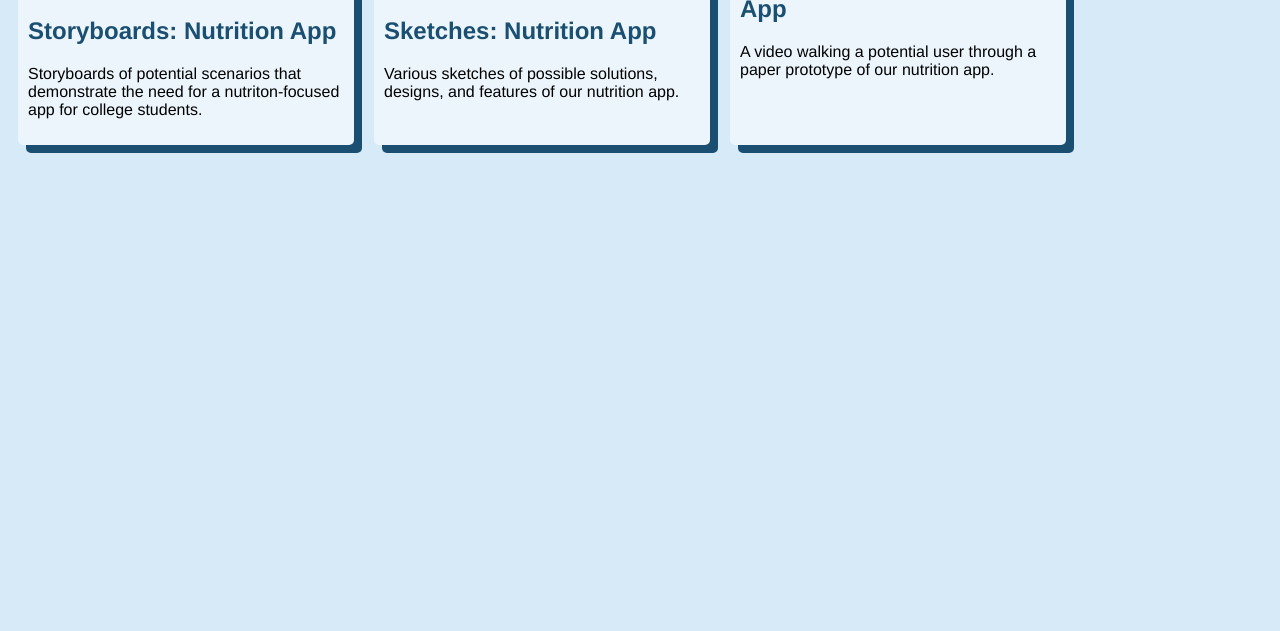
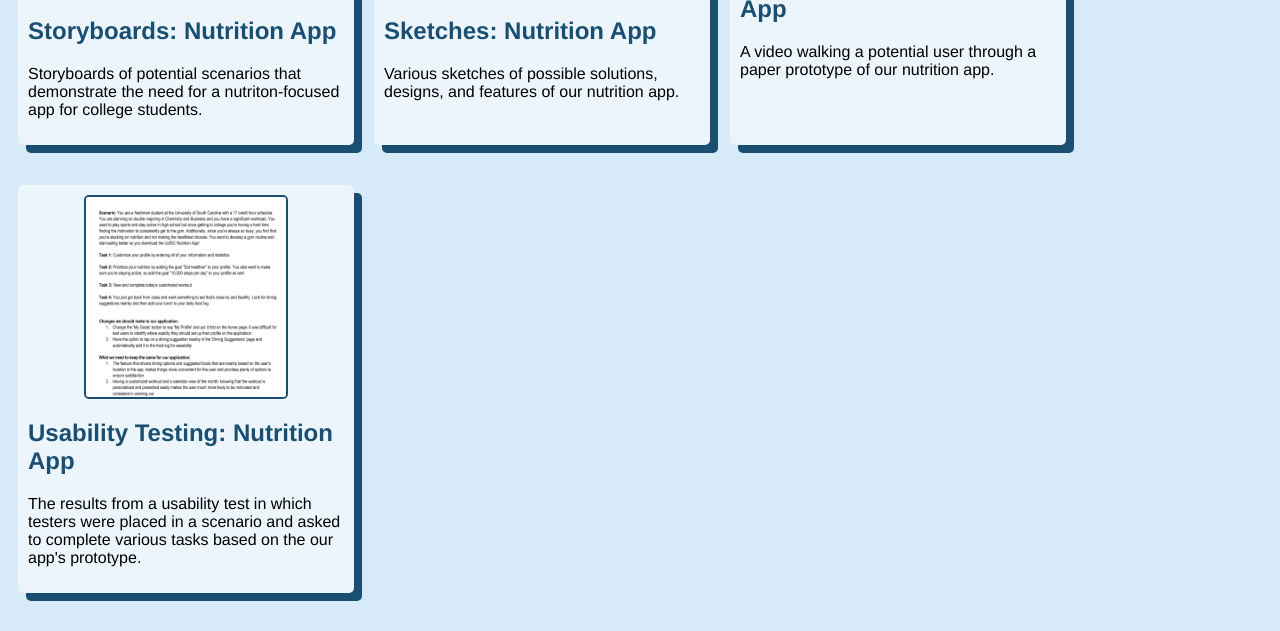
Before and after one commit to acmichelitch/acmichelitch.github.io, a plain HTML site: page index.html in a window 1280 px wide. Shown: the part 741-1372 px from the top of the page. Before the commit the page ends 924 px from the top, so only its background shows below. Drawn offline with Linux system fonts and the light colour scheme.

Commit message:
Add files via upload

```diff
--- a/index.html
+++ b/index.html
@@ -75,6 +75,17 @@
                 </section>
             </section>
 
+            <!-- Usability Testing Script Assignment-->
+            <section class="assignment">
+                <a href='Files/CSCE 190 - Usability Testing.pdf'><img src = "Images/Usability Script.png"></a>
+                <section class="ass-details">
+                    <a href="Files/CSCE 190 - Usability Testing.pdf"><h2>Usability Testing: Nutrition App</h2></a>
+                    <p>
+                        The results from a usability test in which testers were placed in a scenario and asked to complete various tasks based on the our app's prototype.
+                    </p>
+                </section>
+            </section>
+
             </div>
         </body>
     </html>
```
Also changed, not shown: Images/Usability Script.png (added), 1 other file.
